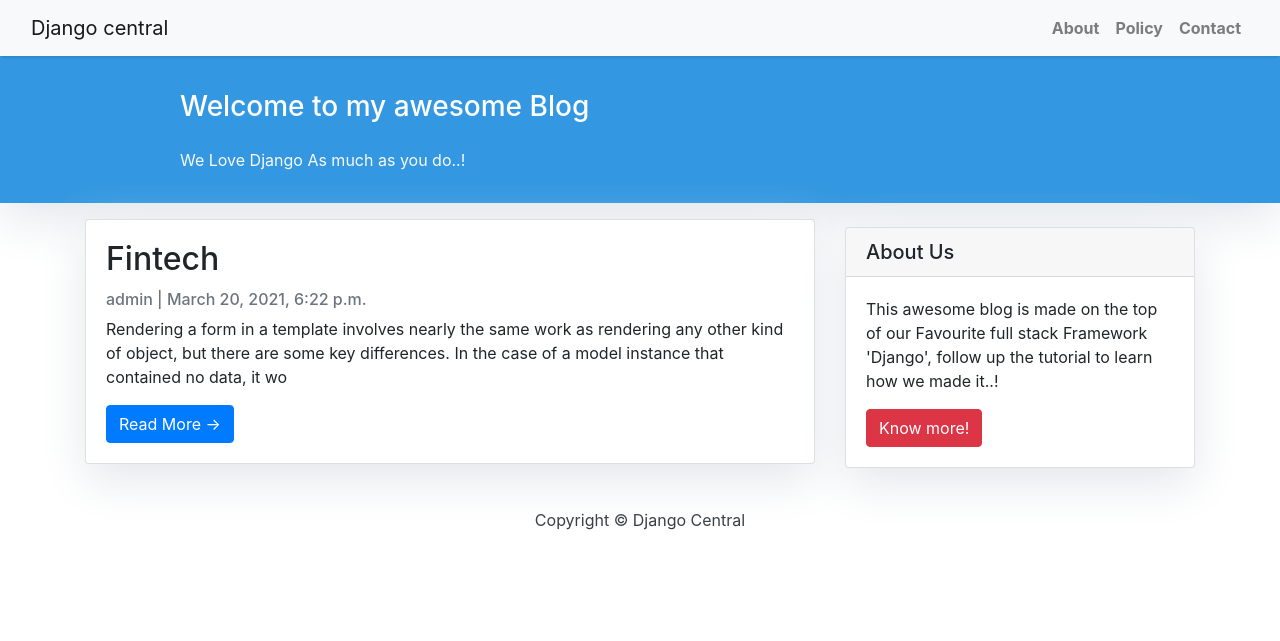
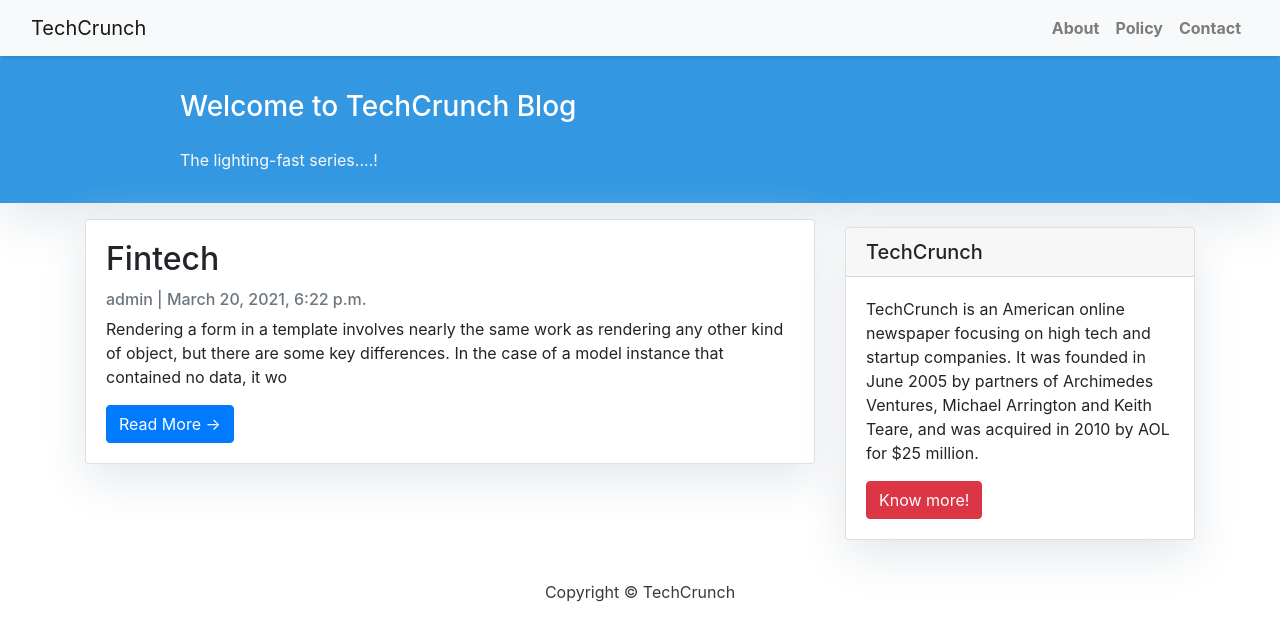
Before and after one commit to Robaa2168/Django_blog, a Django app: page / in a window 1280 px wide. Shown: the top 641 px of the page. Run offline with Django 3.2, Linux system fonts and the light colour scheme; data comes from the database, SQL or seed files in the repository; some libraries are stand-ins or nearby versions.

Commit message:
Initial commit

```diff
--- a/templates/base.html
+++ b/templates/base.html
@@ -1,3 +1,4 @@
+
 {% load static %}
 
 <!DOCTYPE html>
@@ -7,7 +8,7 @@
 
 
 <head>
-  <title>Django Central</title>
+  <title>TechCrunch</title>
   <link rel="stylesheet" href="{% static 'css/base.css' %}">
 
   <link href="https://fonts.googleapis.com/css?family=Roboto:400,700" rel="stylesheet">
@@ -24,7 +25,7 @@
   <!-- Navigation -->
   <nav class="navbar navbar-expand-lg navbar-light bg-light shadow" id="mainNav">
     <div class="container-fluid">
-      <a class="navbar-brand" href="{% url 'home' %}">Django central</a>
+      <a class="navbar-brand" href="{% url 'home' %}">TechCrunch</a>
       <button class="navbar-toggler navbar-toggler-right" type="button" data-toggle="collapse"
         data-target="#navbarResponsive" aria-controls="navbarResponsive" aria-expanded="false"
         aria-label="Toggle navigation">
@@ -56,7 +57,7 @@
 
   <!-- Footer -->
   <footer class="py-3 bg-grey">
-    <p class="m-0 text-dark text-center ">Copyright &copy; Django Central</p>
+    <p class="m-0 text-dark text-center ">Copyright &copy; TechCrunch</p>
   </footer>
   <!-- bootstrap scripts -->
   <script src="https://code.jquery.com/jquery-3.2.1.slim.min.js"
--- a/templates/index.html
+++ b/templates/index.html
@@ -9,8 +9,8 @@
     <div class="row">
       <div class=" col-md-8 col-md-10 mx-auto">
         <div class="site-heading">
-          <h3 class=" site-heading my-4 mt-3 text-white"> Welcome to my awesome Blog </h3>
-          <p class="text-light">We Love Django As much as you do..! &nbsp
+          <h3 class=" site-heading my-4 mt-3 text-white"> Welcome to TechCrunch Blog </h3>
+          <p class="text-light">The lighting-fast series....! &nbsp
           </p>
         </div>
       </div>
--- a/templates/sidebar.html
+++ b/templates/sidebar.html
@@ -5,11 +5,11 @@
 <!-- Sidebar Widgets Column -->
 <div class="col-md-4 float-right ">
     <div class="card my-4">
-        <h5 class="card-header">About Us</h5>
+        <h5 class="card-header">TechCrunch</h5>
         <div class="card-body">
-            <p class="card-text"> This awesome blog is made on the top of our Favourite full stack Framework 'Django',
-                follow up the tutorial to learn how we made it..!</p>
-            <a href="#" class="btn btn-danger">Know more!</a>
+            <p class="card-text"> TechCrunch is an American online newspaper focusing on high tech and startup companies. It was founded in June 2005 by
+                partners of Archimedes Ventures, Michael Arrington and Keith Teare, and was acquired in 2010 by AOL for $25 million.</p>
+            <a href="https://techcrunch.com/" class="btn btn-danger">Know more!</a>
         </div>
     </div>
 </div>
```
